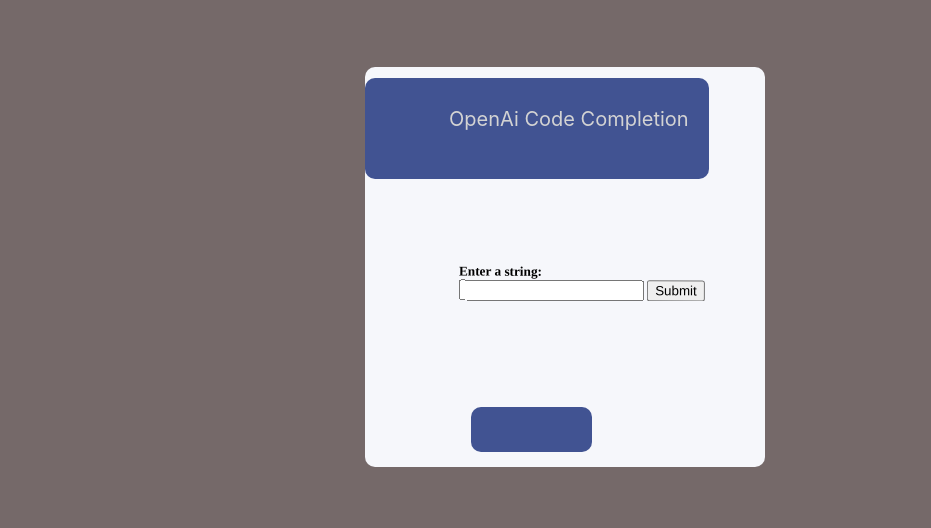
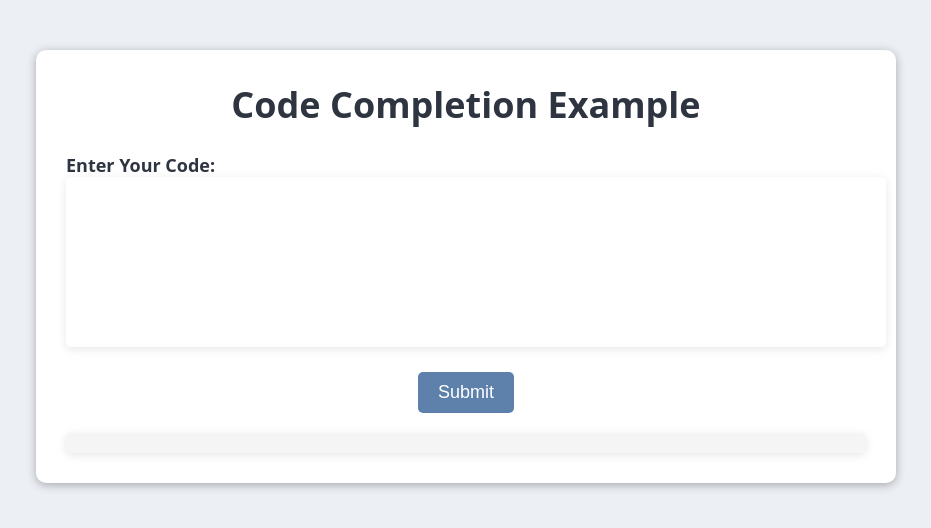
Before and after one commit to ipreetgs/AI-chatGPT_, a Flask app: page / in a window 1280 px wide. Shown: the top 528 px of the page, without its empty margins (174-1105 px from the left). Run offline with Flask 2, Linux system fonts and the light colour scheme.

Commit message:
Update index.html

```diff
--- a/templates/index.html
+++ b/templates/index.html
@@ -1,62 +1,20 @@
 <!DOCTYPE html>
 <html>
   <head>
-    <link rel="stylesheet" href="static/style.css">
-    <link rel="icon"  href="static/favicon.ico"/>
-
-    <title>Code Create GPT</title>
+    <title>Code Completion Example</title>
+    <link rel="stylesheet" href="mystyle.css">
   </head>
   <body>
-    <!-- <style>
-          /* {
-			background-color: #E6E6FA;
-			background-image: linear-gradient(to bottom right, #FF69B4, #87CEEB);
-			background-attachment: fixed;
-			background-size: cover;
-		} */
-    </style> -->
-    <style>
+    <div class="container">
+      <h1>Code Completion Example</h1>
+      <form>
+        <label for="input">Enter Your Code:</label><br>
+        <textarea id="input" name="input" rows="10" cols="50"></textarea><br>
+        <button type="button" onclick="runCode()">Submit</button>
+      </form>
+      <div id="output"></div>
+    </div>
 
-    </style>
-    <h0></h0>
-    <h1>
-    </h1>
-    <h2>OpenAi Code Completion</h2>
-<h3></h3>
-<h4></h4>
-<h5>
-    <form action="/output" method="get">
-      <label for="user-input">Enter a string:</label>
-      <input type="text" id="user-input" name="user-input" />
-      <button type="submit">Submit</button>
-  </form>
-</h5>
-
-<!-- <form>
-      <label for="user-input">Enter a string:</label>
-      <input type="text" id="user-input" name="user-input" />
-      <button type="submit">Submit</button>
-    </form>
-    <form action="/output" method="get">
-      <label for="user-input">Enter a string:</label>
-      <input type="text" id="user-input" name="user-input" />
-      <button type="submit">Submit</button>
-  </form> -->
-
-    <!-- <script>
-      // Get a reference to the form and add an event listener for the submit event
-      var form = document.querySelector('form');
-      form.addEventListener('submit', function(event) {
-        event.preventDefault(); // prevent the form from submitting
-
-        // Get the user's input from the text input field
-        // var userInput = document.querySelector('#user-input').value;
-
-        // // Display the user's input on the page
-        // // var outputElement = document.createElement('p');
-        // // outputElement.textContent = "You entered: " + userInput;
-        // // document.body.appendChild(outputElement);
-      });
-    </script> -->
+    <script src="script.js"></script>
   </body>
 </html>
```
